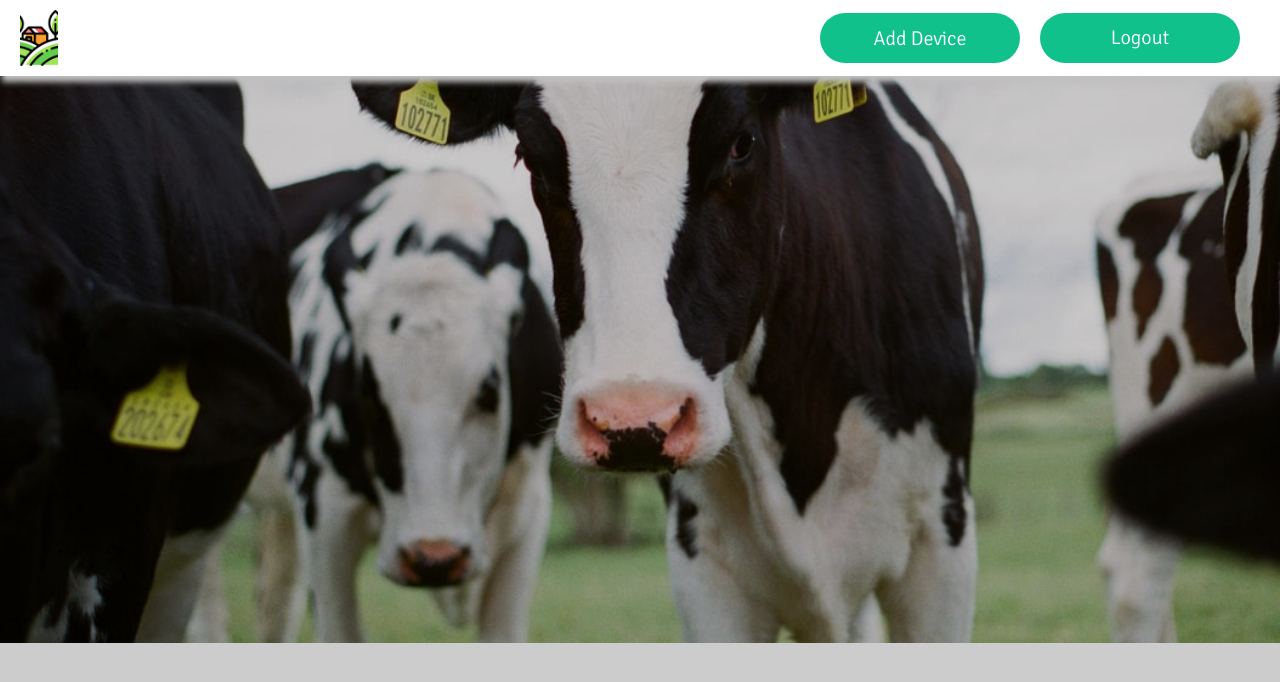
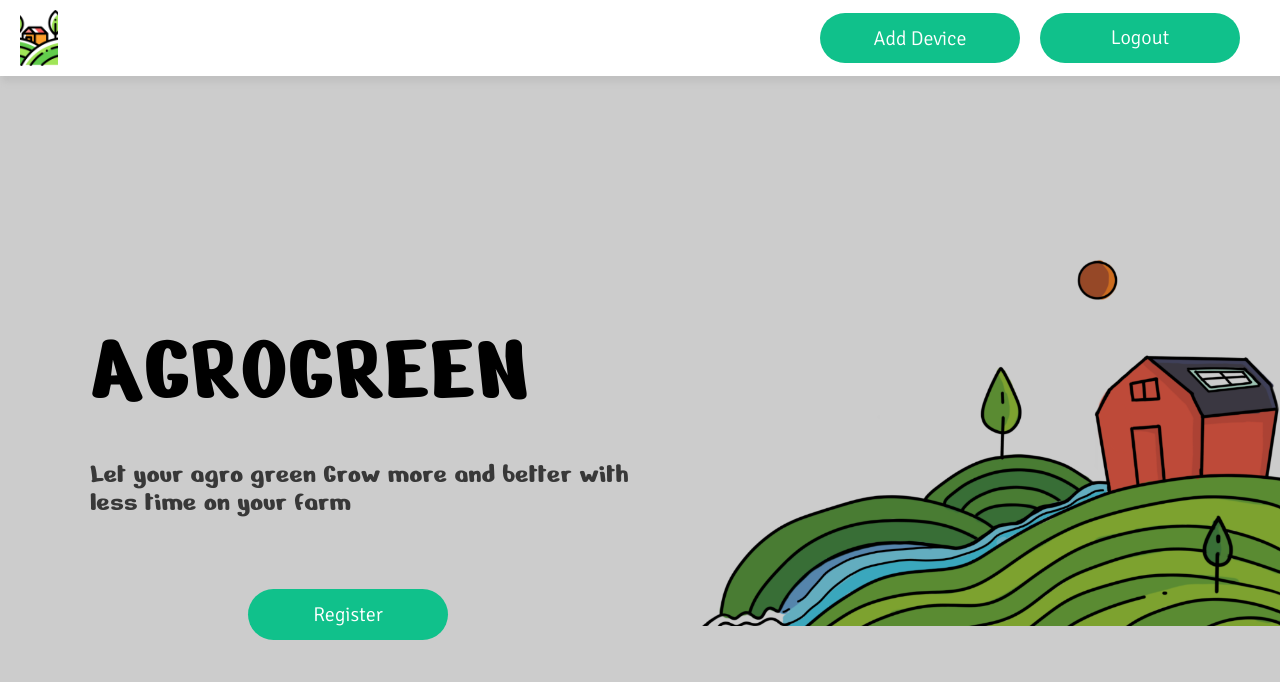
Before and after one commit to DeathSy/thai-agriculture-frontned, a React (Create React App) app: page / in a window 1280 px wide. Shown: the top 682 px of the page. Built offline with nearby package versions, Linux system fonts and the light colour scheme.

Commit message:
ADD text component

```diff
--- /dev/null
+++ b/src/components/TextContent/index.js
@@ -0,0 +1,65 @@
+import React from 'react'
+import styled from 'styled-components'
+import { Link } from 'react-router-dom'
+
+const Container = styled.div`
+  width: 45vw;
+  height: 40vh;
+  display: flex;
+  jutify-content: center;
+  align-items: center;
+  margin-left: 3rem;
+  flex-direction: column;
+  margin-top: 8rem;
+`
+const Text = styled.div`
+  width: 100%;
+  height: 100%;
+  margin-left: 3rem;
+  font-family: 'Nerko One', cursive;
+
+  h1 {
+    font-size: 5rem;
+    font-weight: 550;
+  }
+  p {
+    font-size: 1.4rem;
+    margin-top: 2rem;
+    color: #383838;
+  }
+`
+export const Action = styled.div`
+  width: 200px;
+  height: 60px;
+  font-size: 20px;
+  border-radius: 50px;
+  cursor: pointer;
+  border: none;
+  background-color: #10c18b;
+  color: #fff;
+  display: flex;
+  justify-content: center;
+  align-items: center;
+
+  :hover {
+    background-color: #00a472;
+  }
+`
+
+function TextContent () {
+  return (
+    <Container>
+      <Text>
+        <h1>AGROGREEN</h1>
+        <p>
+          Let your agro green Grow more and better with less time on your farm
+        </p>
+      </Text>
+      <Action>
+        <Link to='/Register'>Register</Link>
+      </Action>
+    </Container>
+  )
+}
+
+export default TextContent
--- a/src/pages/Welcome.js
+++ b/src/pages/Welcome.js
@@ -1,14 +1,17 @@
 import React from 'react'
 import withHelmet from '../util/withHelmet'
-import backgroundImage from '../assets/banner2.jpg'
+import backgroundImage from '../assets/b7.png'
 import BannerBlock from '../components/Bannerblock'
 import Navbar from '../components/Navbar'
+import TextContent from '../components/TextContent'
 
 function Register () {
   return (
     <>
       <Navbar />
-      <BannerBlock src={backgroundImage} />
+      <BannerBlock src={backgroundImage}>
+        <TextContent />
+      </BannerBlock>
     </>
   )
 }
```
